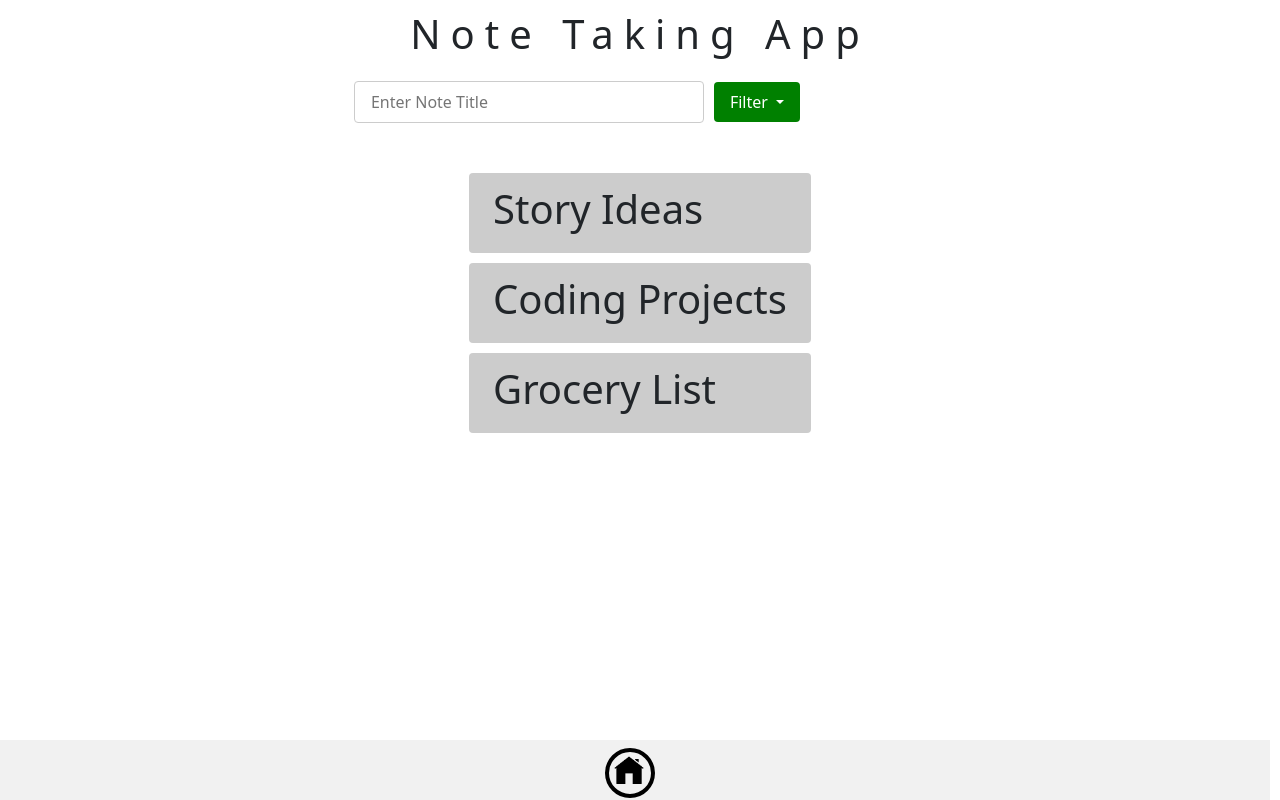
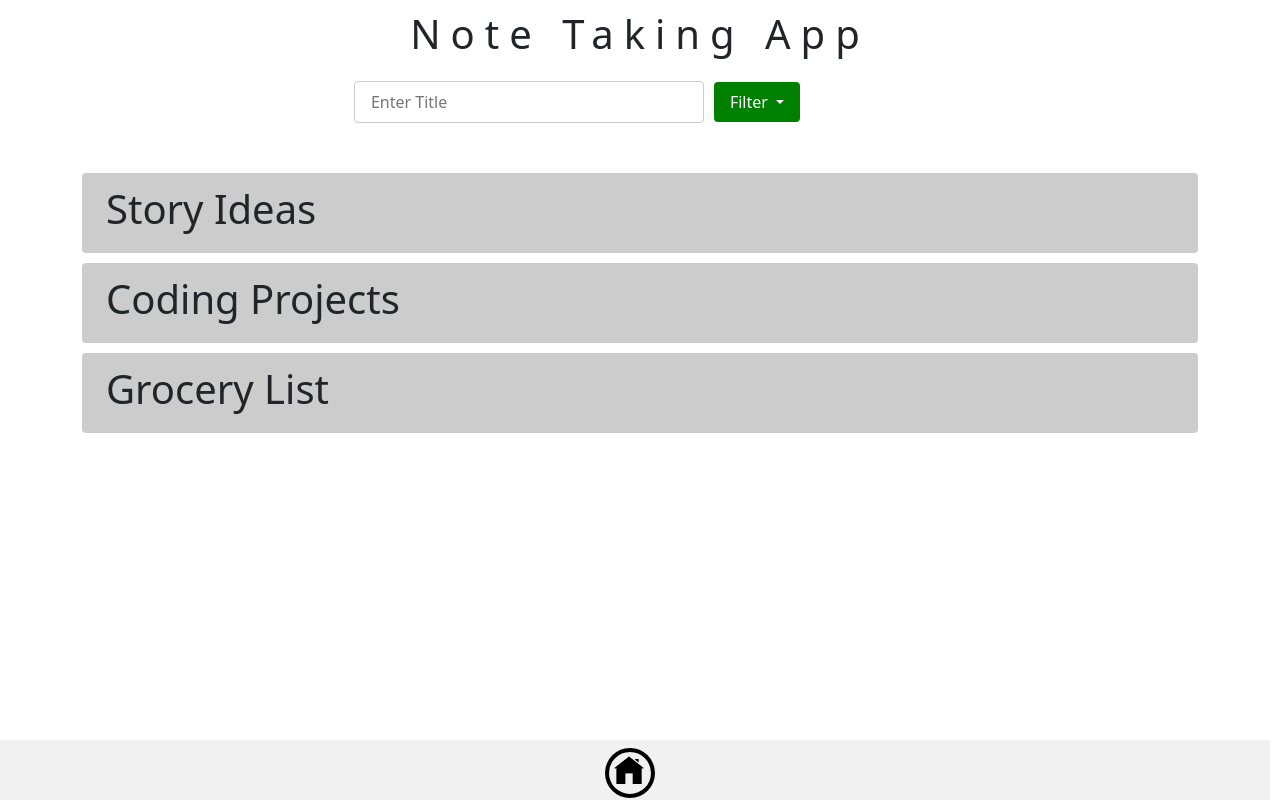
Before and after one commit to arvine10/noteTakingApp, an Angular app: page / in a window 1280 px wide. Built offline with nearby package versions, Linux system fonts and the light colour scheme.

Commit message:
added routing

```diff
--- a/src/app/Components/home/home.component.css
+++ b/src/app/Components/home/home.component.css
@@ -38,7 +38,6 @@
 }
 
 .allNotes{
-    margin: 40px 0;
-    display: grid;
-    place-items: center;
+    margin: 40px 10px;
+    display: flex;
 }
--- a/src/app/Components/home/home.component.html
+++ b/src/app/Components/home/home.component.html
@@ -8,7 +8,7 @@
 
     <div class="container">
         <div class="searchBar">
-            <input name="title" (keyup)="searchTitle()" [(ngModel)]="title" type="text" placeholder="Enter Note Title">
+            <input name="title" (keyup)="searchTitle()" [(ngModel)]="title" type="text" placeholder="Enter Title">
             <div class="btn-group dropdown">
                 <button type="button" class="btn btn-secondary dropdown-toggle" data-bs-toggle="dropdown" aria-haspopup="true" aria-expanded="false">
                 Filter
--- a/src/app/Components/note-item/note-item.component.css
+++ b/src/app/Components/note-item/note-item.component.css
@@ -5,4 +5,21 @@
     border-radius: 4px;
     cursor: pointer;
     width: 100%;
+    display: flex;
+    justify-content: space-between;
+    align-items: center;
 }
+
+::ng-deep  app-note-item{
+    width: 100%;
+}
+
+a{
+    text-decoration: none;
+    color: black;
+}
+
+.btn{
+    background-color: red;
+    color: white;
+}
--- a/src/app/Components/note-item/note-item.component.html
+++ b/src/app/Components/note-item/note-item.component.html
@@ -1,5 +1,7 @@
 <div class="container">
-    <div class="notes" *ngFor="let note of notes">
-        <h1>{{note.title}}</h1>
+    <div (dblclick)="toggleDelete(note)"
+     (click)="goToNote(note)" class="notes" *ngFor="let note of notes">
+        <h1> {{note.title}}</h1>
+        <button *ngIf="note.showDelete" class="btn">Delete</button>
     </div>
 </div>
--- a/src/app/Components/note-item/note-item.component.ts
+++ b/src/app/Components/note-item/note-item.component.ts
@@ -1,4 +1,5 @@
 import { Component, Input, OnInit } from '@angular/core';
+import { Route, Router } from '@angular/router';
 import { Notes } from 'src/app/Notes/Notes';
 
 @Component({
@@ -10,10 +11,20 @@ export class NoteItemComponent implements OnInit {
 
   @Input() notes : Notes[] | undefined;
 
-  constructor() { }
+  constructor(private route : Router) { }
+
+  showDeleteBtn = false;
 
   ngOnInit(): void {
     console.log(this.notes);
   }
 
+  goToNote(note : Notes){
+    // this.route.navigate(['/notes',note.id]);
+  }
+
+  toggleDelete(note : Notes){
+    note.showDelete = !note.showDelete;
+  }
+
 }
--- /dev/null
+++ b/src/app/Components/take-notes/take-notes.component.html
@@ -0,0 +1 @@
+<p>take-notes works!</p>
--- /dev/null
+++ b/src/app/Components/take-notes/take-notes.component.ts
@@ -0,0 +1,19 @@
+import { Component, OnInit } from '@angular/core';
+import { ActivatedRoute } from '@angular/router';
+import { Notes } from 'src/app/Notes/Notes';
+
+@Component({
+  selector: 'app-take-notes',
+  templateUrl: './take-notes.component.html',
+  styleUrls: ['./take-notes.component.css']
+})
+export class TakeNotesComponent implements OnInit {
+
+  constructor(private activeRoute : ActivatedRoute) { }
+  note : any;
+
+  ngOnInit(): void {
+    this.note = this.activeRoute.snapshot.paramMap.get('id');
+  }
+
+}
--- a/src/app/Notes/AllNotes.ts
+++ b/src/app/Notes/AllNotes.ts
@@ -2,23 +2,27 @@ import { Notes } from "./Notes"
 
 export const NOTES : Notes [] = [
     {
+        id : 1,
         title : "Story Ideas",
         text : "Story ideas",
         created: "8-21-2023",
-        updated : "8-21-2023"
+        updated : "8-21-2023",
+        showDelete : false
     },
 
-    {
+    {   id : 2,
         title : "Coding Projects",
         text : "Story ideas",
         created: "8-21-2023",
-        updated : "8-21-2023"
+        updated : "8-21-2023",
+        showDelete : false
     },
 
-    {
+    {   id : 3,
         title : "Grocery List",
         text : "Story ideas",
         created: "8-21-2023",
-        updated : "8-21-2023"
+        updated : "8-21-2023",
+        showDelete : false
     }
 ]
--- a/src/app/Notes/Notes.ts
+++ b/src/app/Notes/Notes.ts
@@ -4,4 +4,5 @@ export interface Notes{
     text : String;
     created : String;
     updated : String;
+    showDelete : boolean;
 }
--- a/src/app/app-routing.module.ts
+++ b/src/app/app-routing.module.ts
@@ -1,9 +1,11 @@
 import { NgModule } from '@angular/core';
 import { RouterModule, Routes } from '@angular/router';
 import { HomeComponent } from './Components/home/home.component';
+import { TakeNotesComponent } from './Components/take-notes/take-notes.component';
 
 const routes: Routes = [
-  {path: '', component: HomeComponent}
+  {path: '', component: HomeComponent},
+  {path: 'notes/:id', component: TakeNotesComponent}
 ];
 
 @NgModule({
--- a/src/app/app.module.ts
+++ b/src/app/app.module.ts
@@ -8,12 +8,14 @@ import { AppComponent } from './app.component';
 import { HomeComponent } from './Components/home/home.component';
 import { NoteItemComponent } from './Components/note-item/note-item.component';
 import { NgbModule } from '@ng-bootstrap/ng-bootstrap';
+import { TakeNotesComponent } from './Components/take-notes/take-notes.component';
 
 @NgModule({
   declarations: [
     AppComponent,
     HomeComponent,
-    NoteItemComponent
+    NoteItemComponent,
+    TakeNotesComponent
   ],
   imports: [
     BrowserModule,
```
Also changed, not shown: src/app/Components/take-notes/take-notes.component.css (added), 1 other file (tests, documents, lock files or other folders).
